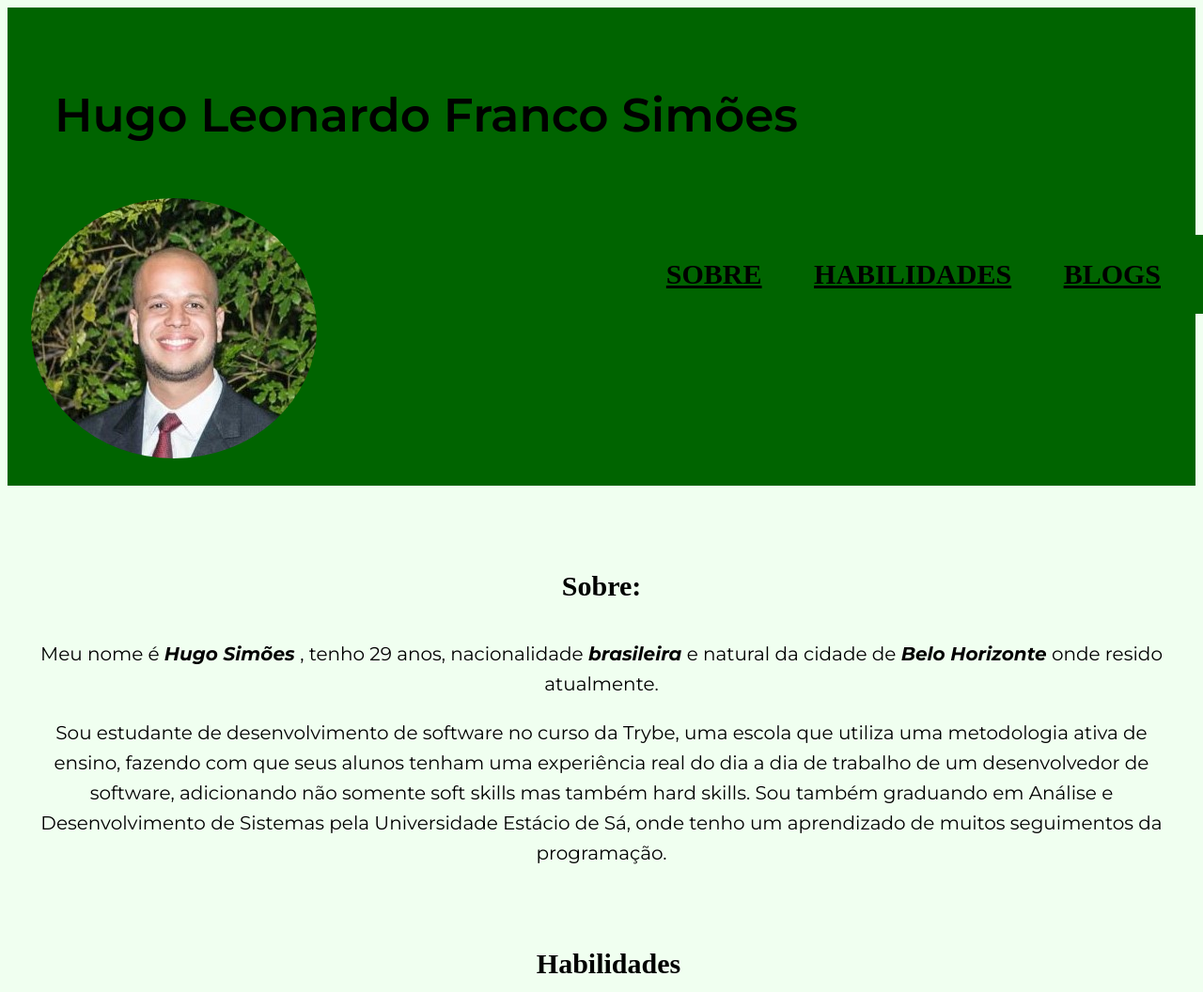
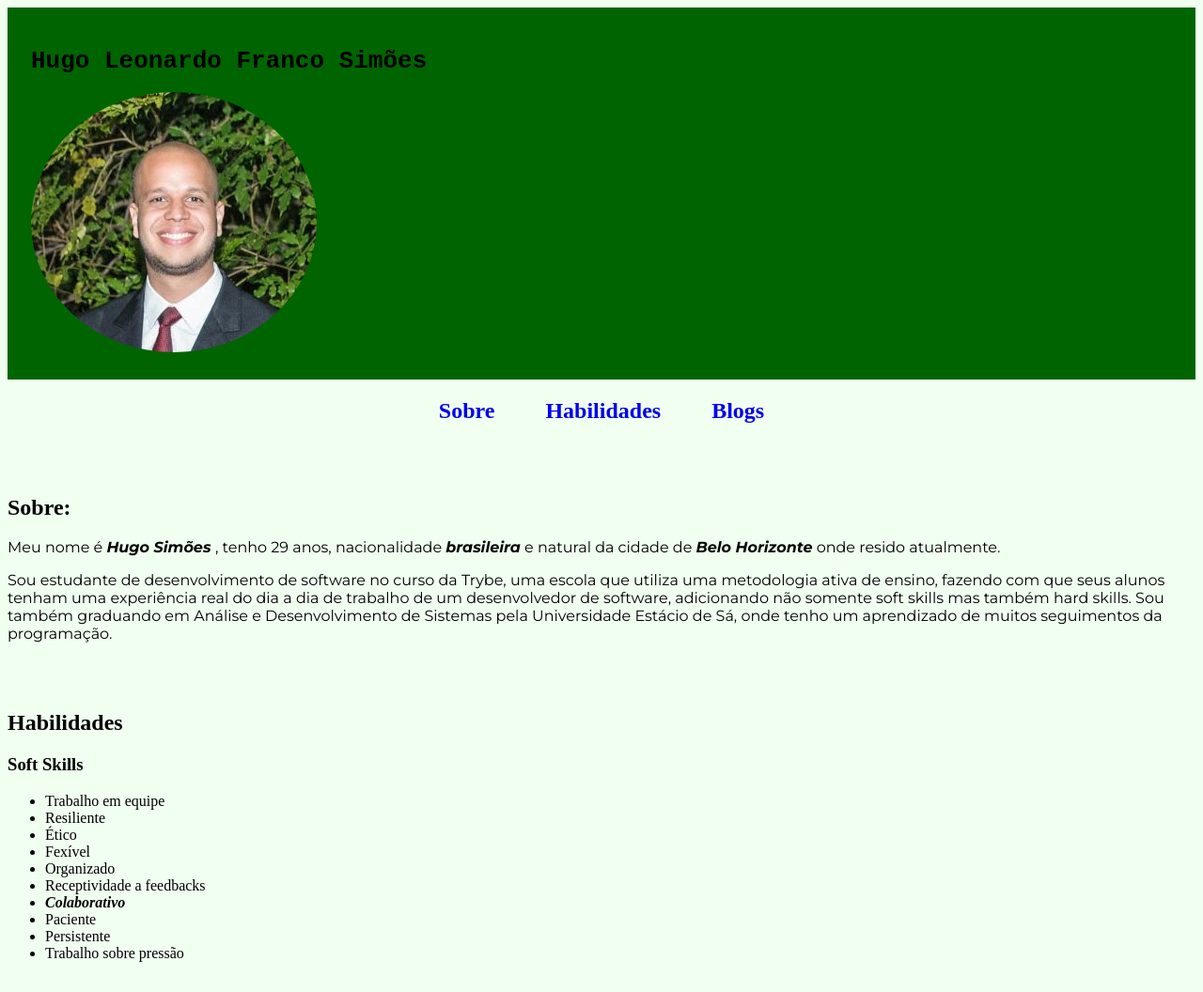
Before and after one commit to hugolfsimoes/hugolfsimoes.github.io, a plain HTML site: page index.html in a window 1280 px wide. Shown: the top 1056 px of the page at 94% size. Drawn offline with Linux system fonts and the light colour scheme.

Commit message:
Revert "adicionado o reset.css e feito atualizacoes noo css e html"
This reverts commit ce656080c2a641b0956960f12e4568a34f7ea91d.

```diff
--- a/index.html
+++ b/index.html
@@ -5,12 +5,9 @@
     <meta http-equiv="X-UA-Compatible" content="IE=edge">
     <meta name="viewport" content="width=device-width, initial-scale=1.0">
     <title>Hugo - Portfólio</title>
-
-    <link rel="stylesheet" href="reset.css">
-
-    <link rel="stylesheet" type="text/css" href="style.css">
     <link rel="preconnect" href="https://fonts.gstatic.com">
     <link href="https://fonts.googleapis.com/css2?family=Montserrat:ital,wght@0,100;0,200;0,300;0,400;0,500;0,600;0,700;0,800;0,900;1,100;1,200;1,300;1,400;1,500;1,600;1,700;1,800;1,900&display=swap" rel="stylesheet">
+    <link rel="stylesheet" type="text/css" href="style.css">
 </head>
 <body>
 
@@ -28,13 +25,13 @@
     <br>
     <br>
 
-    <div class="div-sobre">
     <h2>Sobre:</h2>
     <p id="sobre">Meu nome é <strong>Hugo  Simões </strong>, tenho 29 anos, nacionalidade <strong>brasileira</strong> e natural da cidade de <strong>Belo Horizonte</strong> onde resido atualmente. </p>
     <p>Sou estudante de desenvolvimento  de software no curso da Trybe, uma escola que utiliza uma metodologia ativa de ensino, fazendo com que seus alunos tenham uma experiência real do dia a dia de trabalho de um desenvolvedor de software, adicionando não somente soft skills mas também hard skills. Sou também graduando em Análise e Desenvolvimento de Sistemas pela Universidade Estácio de Sá, onde tenho um aprendizado de muitos seguimentos da programação.</p>
-    </div>
 
-    <div class="div-habilidades">
+    <br>
+    <br>
+
     <h2 id="habilidades">Habilidades</h2>
         <h3>Soft Skills</h3>
             <ul>
@@ -62,15 +59,16 @@
                 <li>Conhecimentos básicos em JavaScript</li>
 
             </ul>
-   </div>
 
-    <div class="div-blog">
+    <br>
+    <br>
+
     <a href="#imagem-perfil">Perfil</a>
 
     <br>
     <br>
 
     <a id="blogs" href="https://techcrunch.com/" target="_blank">Blog - Tech Crunch  </a>
-    </div>
+
 </body>
 </html>
--- a/style.css
+++ b/style.css
@@ -1,16 +1,8 @@
 body{
     background-color:honeydew;
-
 }
 h1{
-    font-family: 'Montserrat';
-    font-size: 50px;
-    font-weight: 600;
-    padding: 25px;
-}
-
-.imagem-perfil{
-    border-radius: 100%;
+    font-family: monospace;
 }
 .div-cabecalho{
     background-color: darkgreen;
@@ -18,57 +10,24 @@ h1{
 }
 .div-menu{
     text-align: center;
-    font-size: 30px;
-    background-color: darkgreen;
-    position: absolute;
-    top:250px;
-    right: 0;
-    text-transform: uppercase;
-	color: #000000;
-	font-weight: bold;
-	font-size: 22px;
-	text-decoration: none;
-    padding-right: 20px;
 
 }
 .menu{
-
     display: inline-block;
     text-align: center;
     padding: 0 25px 0 25px;
-
+    color: black;
 
 }
 a{
-    text-decoration: underline;
-    color: black;
+    text-decoration: none;
 }
-h2{
-    font-size: 30px;
-    padding: 15px;
-    text-align: center;
-}
-.div-sobre{
-    padding: 15px;
-    text-align: center;
-    line-height: 2em;
-}
-h3{
-    font-size: 25px;
-    padding: 15px;
-}
-.div-habilidades{
-    padding: 15px 15px;
-    margin-left: 15px;
-    line-height: 1.5em;
-}
-.div-blog{
-    padding: 15px;
+.imagem-perfil{
+    border-radius: 100%;
 }
 
 p{
     font-family: 'Montserrat', sans-serif;
-    font-size: 20px;
 }
 
 
```
Lines whose indentation alone changed are shown as unchanged.
